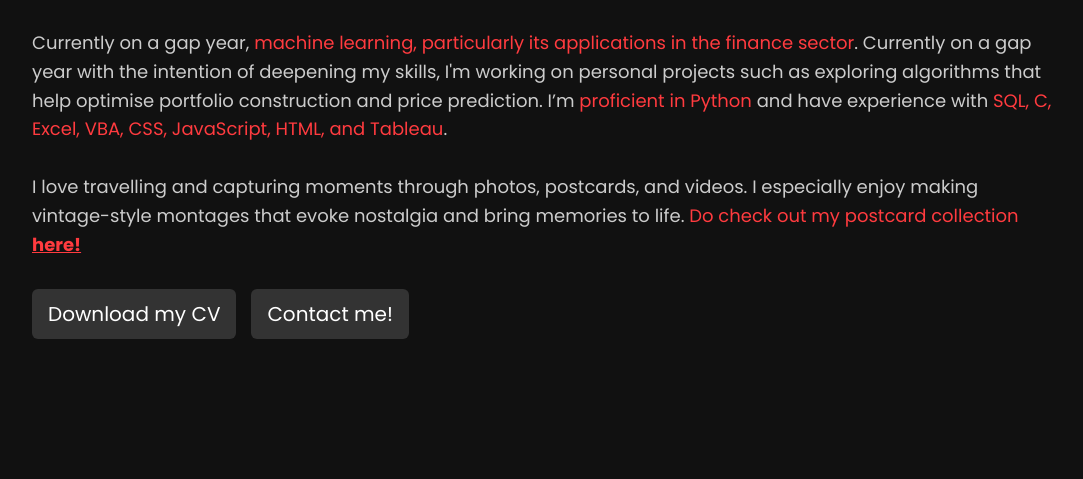
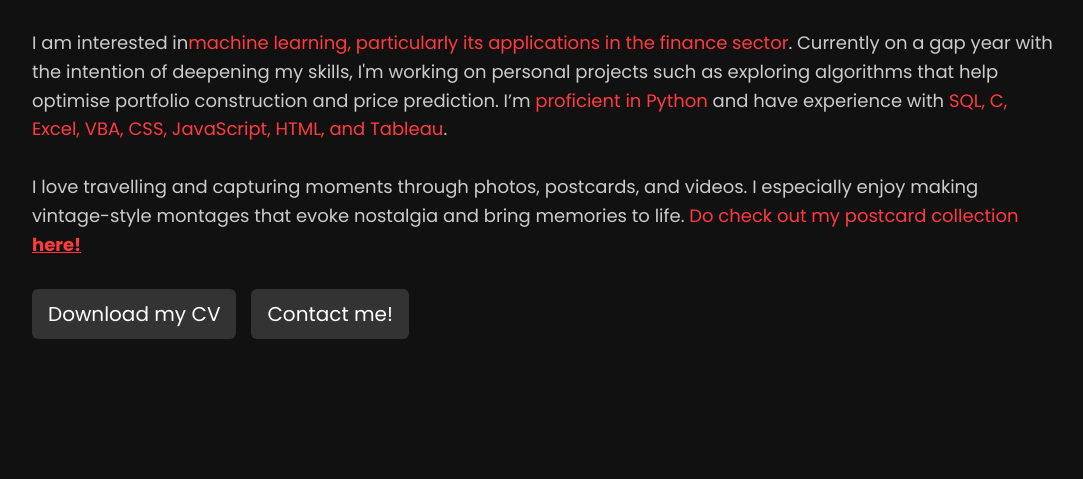
Before and after one commit to shheryll/Personal-Portfolio, a plain HTML site: page index.html in a window 1280 px wide. Shown: the part 314-793 px from the top of the page, without its empty margins (96-1179 px from the left). Drawn offline with Linux system fonts and the light colour scheme.

Commit message:
Update index.html

```diff
--- a/index.html
+++ b/index.html
@@ -25,7 +25,7 @@
         <div class="text-box">
             <h1>Sheryl Ng</h1>
             <h2><span style="color: #ff3b3f;"> Economics and Data Science student</span></h2>
-            <p>Currently on a gap year, <span style="color: #ff3b3f;">machine learning,
+            <p>I am interested in<span style="color: #ff3b3f;">machine learning,
               particularly its applications in the finance sector</span>. Currently on a gap year with the intention of deepening my skills, I'm working on personal projects
               such as exploring algorithms that help optimise portfolio construction and price prediction. I’m <span style="color: #ff3b3f;">proficient
               in Python</span> and have experience with <span style="color: #ff3b3f;">SQL, C, Excel, VBA, CSS, JavaScript, HTML, and Tableau</span>.
@@ -102,12 +102,11 @@
         providing a quick visual summary of market sentiment based on language and tone.
       </p>
     </div>
-</div>
 
 
       <!-- Accordion Section -->
     <h2 class="section-heading"><span class="underline-red">Predictions</span></h2>
-      <div class="projects-grid">
+
         <div class="project-card">
           <h3>Food Preference Prediction</h3>
           <p>Developed a multi-class logistic regression model (one-vs-all strategy)
```
